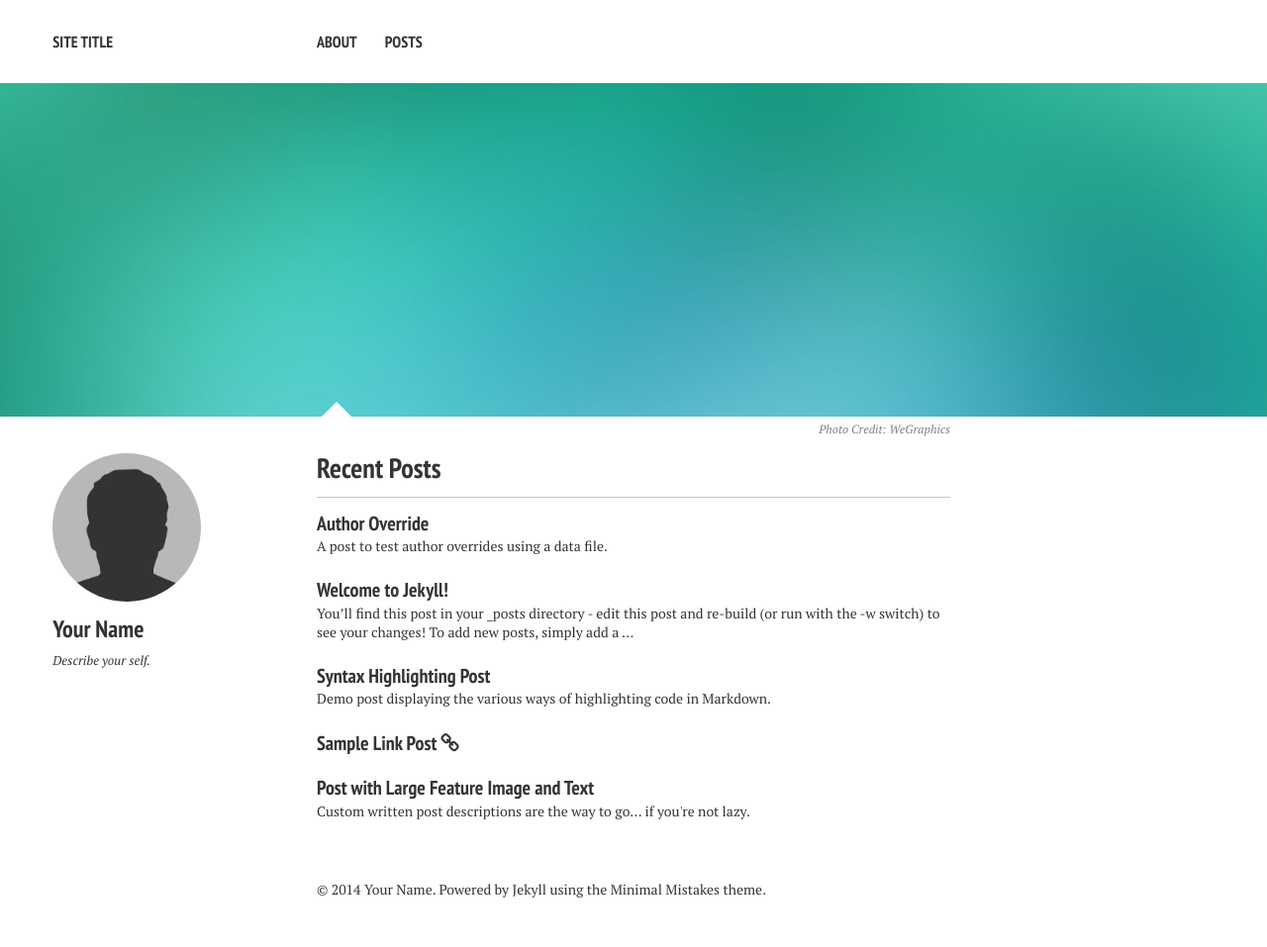
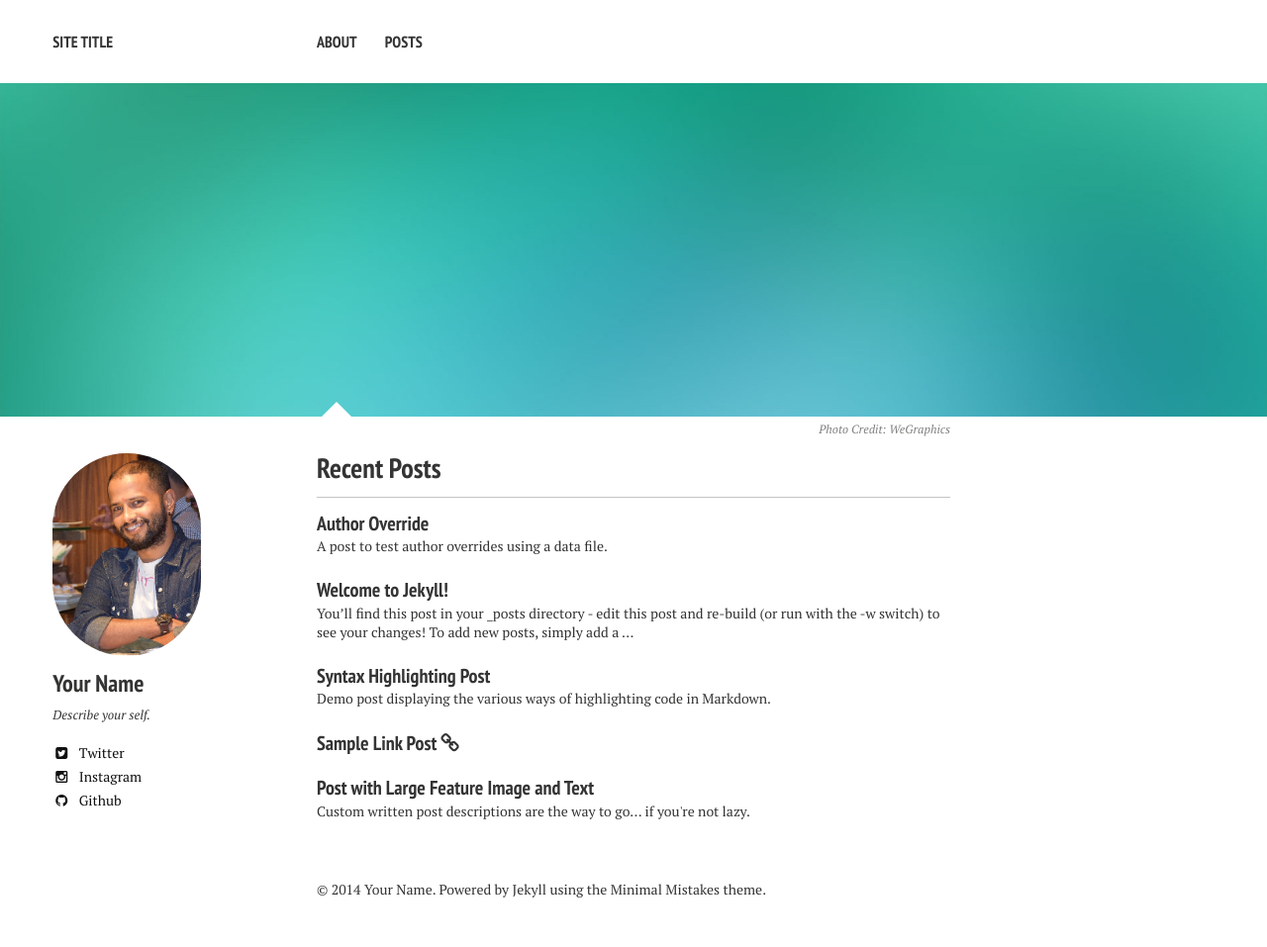
Before and after one commit to dkris/blogg, a Jekyll site: the page built from index.md, in a window 1280 px wide. Shown: the whole page at 99% size. Built offline with Jekyll 4.4.1, drawn with Linux system fonts in a browser that asks for light colours; nearby versions of some CDN libraries; part of the change alters nothing that is shown.

Commit message:
adding display picture and social media links

```diff
--- a/_config.yml
+++ b/_config.yml
@@ -27,11 +27,11 @@ kramdown:
 # Site owner
 owner:
   name: Your Name
-  avatar: bio-photo.jpg
+  avatar: blog_bio.jpg
   bio: "Describe your self."
   email:
   disqus-shortname:
-  twitter: #username
+  twitter: dkris
   facebook: #username
   google:
     plus: #username
@@ -40,10 +40,10 @@ owner:
     ad-client:
     ad-slot:
   bing-verify:
-  github: #username
+  github: dkris
   stackoverflow: #http://stackoverflow.com/users/123456/username
   linkedin: #username
-  instagram: #username
+  instagram: dkris
   lastfm: #username
   tumblr: #username
   pinterest: #username
```
Also changed, not shown: images/blog_bio.jpg (added).
